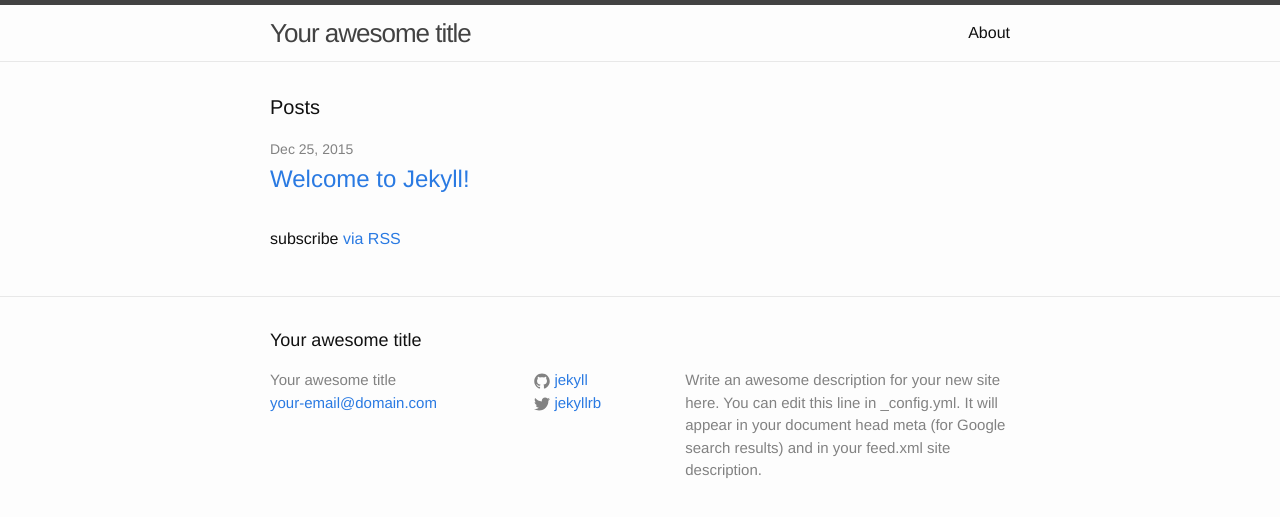
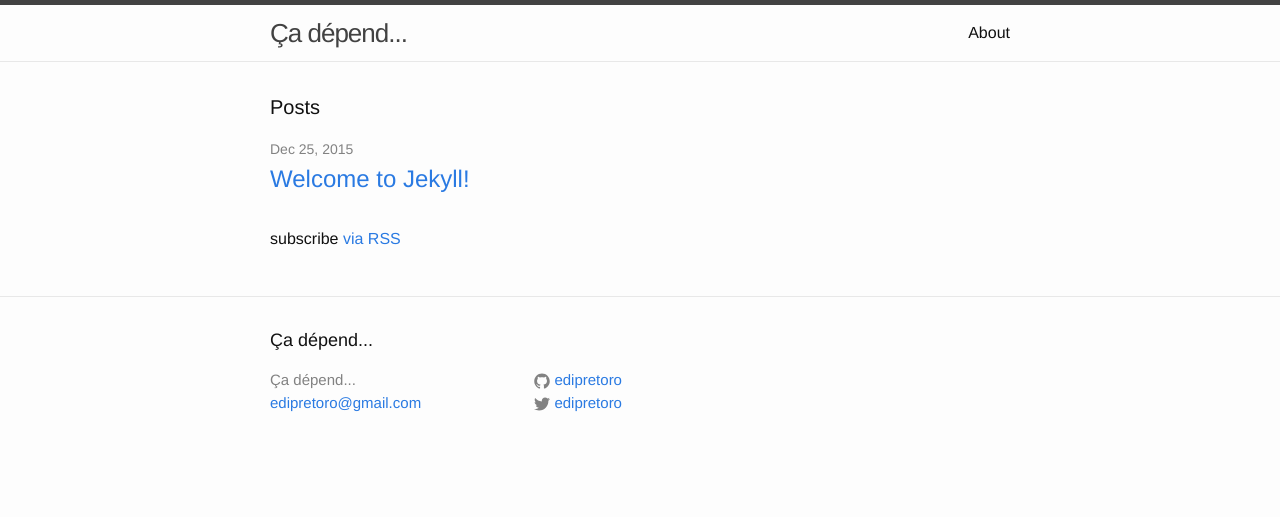
Before and after one commit to edipretoro/edipretoro.github.io, a Jekyll site: the page built from index.html, in a window 1280 px wide. Shown: the top 517 px of the page. Built offline with Jekyll 4.4.1, drawn with Linux system fonts in a browser that asks for light colours.

Commit message:
Updating the configuration

```diff
--- a/_config.yml
+++ b/_config.yml
@@ -6,16 +6,14 @@
 # 'jekyll serve'. If you change this file, please restart the server process.
 
 # Site settings
-title: Your awesome title
-email: your-email@domain.com
+title: Ça dépend...
+email: edipretoro@gmail.com
 description: > # this means to ignore newlines until "baseurl:"
-  Write an awesome description for your new site here. You can edit this
-  line in _config.yml. It will appear in your document head meta (for
-  Google search results) and in your feed.xml site description.
+
 baseurl: "" # the subpath of your site, e.g. /blog
-url: "http://yourdomain.com" # the base hostname & protocol for your site
-twitter_username: jekyllrb
-github_username:  jekyll
+url: "http://edipretoro.github.io" # the base hostname & protocol for your site
+twitter_username: edipretoro
+github_username: edipretoro
 
 # Build settings
 markdown: kramdown
```
